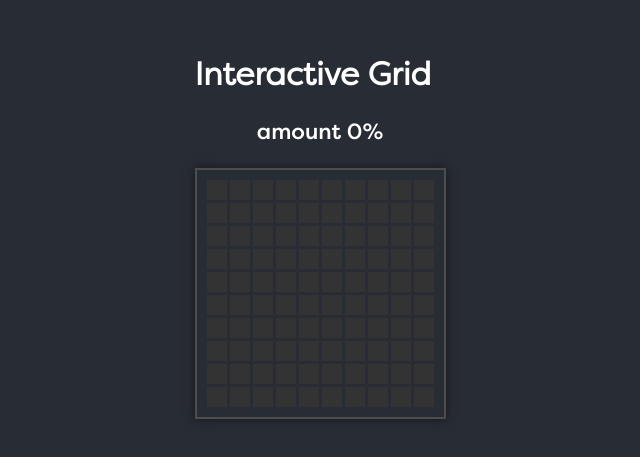
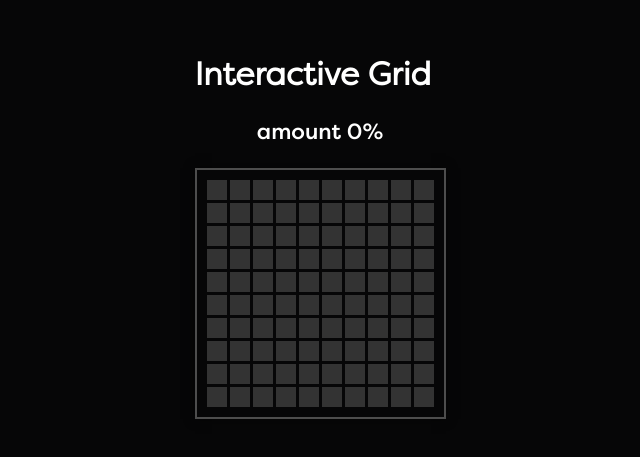
Before and after one commit to volccu/interactive-grid, a React (Create React App) app: page / in a window 1280 px wide. Shown: the part 173-630 px from the top of the page, without its empty margins (320-960 px from the left). Built offline with nearby package versions, Linux system fonts and the light colour scheme; the HTML template or start-up script is replaced by a standard one.

Commit message:
minor tweak

```diff
--- a/src/App.css
+++ b/src/App.css
@@ -4,7 +4,7 @@ body {
     align-items: center;
     height: 100vh;
     margin: 0;
-    background-color: #282c34;
+    background-color: #060607;
     color: white;
   }
 
```
